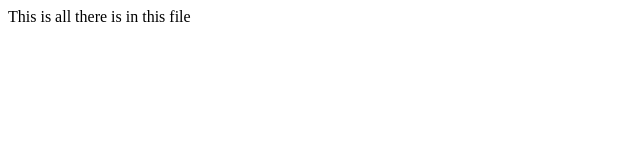
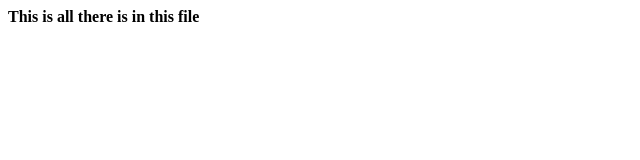
Before and after one commit to Anette88/mergeconflict1, a plain HTML site: page index.html in a window 1280 px wide. Shown: the full height of the page, 0-640 px from the left. Drawn offline with Linux system fonts and the light colour scheme.

Commit message:
Newbranch edits

```diff
--- a/index.html
+++ b/index.html
@@ -1 +1 @@
-<span>This is all there is in this file</span>
+<strong>This is all there is in this file</strong>
```
